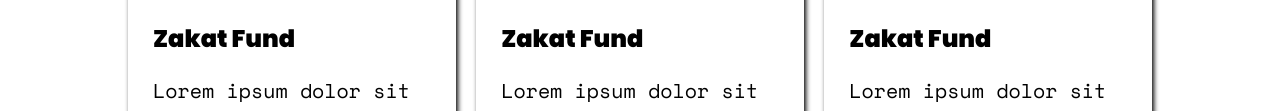
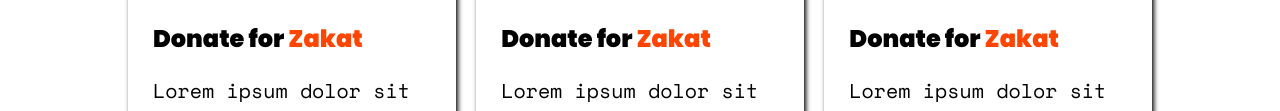
Before and after one commit to masumbillah-phy/zakat-website, a plain HTML site: page index.html in a window 1280 px wide. Shown: the part 3664-3775 px from the top of the page. Drawn offline with nearby package versions, Linux system fonts and the light colour scheme; a web font is replaced by a local one.

Commit message:
Sec-G h2 modified

```diff
--- a/index.html
+++ b/index.html
@@ -118,7 +118,7 @@
                     <img src="images/pexels-rodnae-productions-8369770.jpg" alt="photo">
                 </div>
                 <div class="box-content">
-                    <h2>Zakat Fund</h2>
+                    <h2>Donate for <span>Zakat</h2>
                     <p>Lorem ipsum dolor sit amet<br> consectetur adipisicing elit. Odit<br> eveniet fugiat repellendus quidem<br> in asperiores explicabo dolorem.</p>
                     <a class="btn" href="#">Donate for zakat</a>
                 </div>
@@ -128,7 +128,7 @@
                     <img src="images/pexels-rodnae-productions-8369770.jpg" alt="photo">
                 </div>
                 <div class="box-content">
-                    <h2>Zakat Fund</h2>
+                    <h2>Donate for <span>Zakat</span></h2>
                     <p>Lorem ipsum dolor sit amet<br> consectetur adipisicing elit. Odit<br> eveniet fugiat repellendus quidem<br> in asperiores explicabo dolorem.</p>
                     <a class="btn" href="#">Donate for zakat</a>
                 </div>
@@ -138,7 +138,7 @@
                     <img src="images/pexels-rodnae-productions-8369770.jpg " alt="photo">
                 </div>
                 <div class="box-content">
-                    <h2>Zakat Fund</h2>
+                    <h2>Donate for <span>Zakat</h2>
                     <p>Lorem ipsum dolor sit amet<br> consectetur adipisicing elit. Odit<br> eveniet fugiat repellendus quidem<br> in asperiores explicabo dolorem.</p>
                     <a class="btn" href="#">Donate for zakat</a>
                 </div>
```
